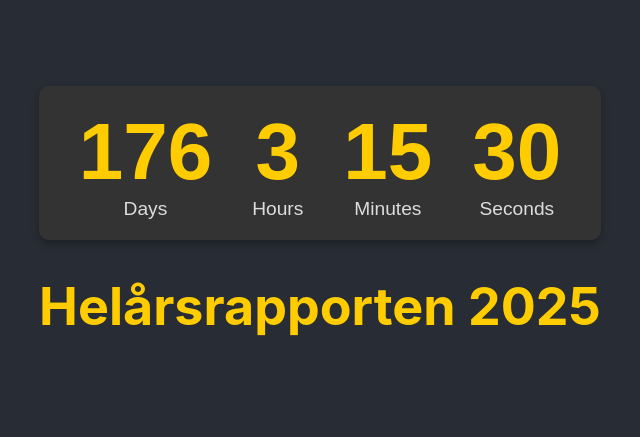
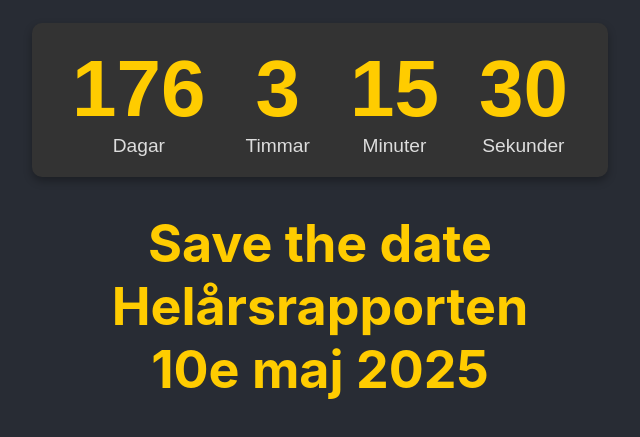
Before and after one commit to oskarnordborg/oskarnordborg.github.io, a React (Create React App) app: page / in a window 1280 px wide. Shown: the part 171-608 px from the top of the page, without its empty margins (320-960 px from the left). Built offline with nearby package versions, Linux system fonts and the light colour scheme.

Commit message:
Count down language

```diff
--- a/src/App.js
+++ b/src/App.js
@@ -6,7 +6,11 @@ function App() {
     <div className="App">
       <header className="App-header">
         <Countdown />
-        <h1>Helårsrapporten 2025</h1>
+        <h1>
+          Save the date <br />
+          Helårsrapporten <br />
+          10e maj 2025
+        </h1>
       </header>
     </div>
   );
--- a/src/components/Countdown.jsx
+++ b/src/components/Countdown.jsx
@@ -43,19 +43,19 @@ const Countdown = () => {
     <div className="countdown-timer">
       <div className="countdown-item">
         <span className="countdown-value">{timeLeft.days}</span>
-        <span className="countdown-label">Days</span>
+        <span className="countdown-label">Dagar</span>
       </div>
       <div className="countdown-item">
         <span className="countdown-value">{timeLeft.hours}</span>
-        <span className="countdown-label">Hours</span>
+        <span className="countdown-label">Timmar</span>
       </div>
       <div className="countdown-item">
         <span className="countdown-value">{timeLeft.minutes}</span>
-        <span className="countdown-label">Minutes</span>
+        <span className="countdown-label">Minuter</span>
       </div>
       <div className="countdown-item">
         <span className="countdown-value">{timeLeft.seconds}</span>
-        <span className="countdown-label">Seconds</span>
+        <span className="countdown-label">Sekunder</span>
       </div>
     </div>
   );
```
